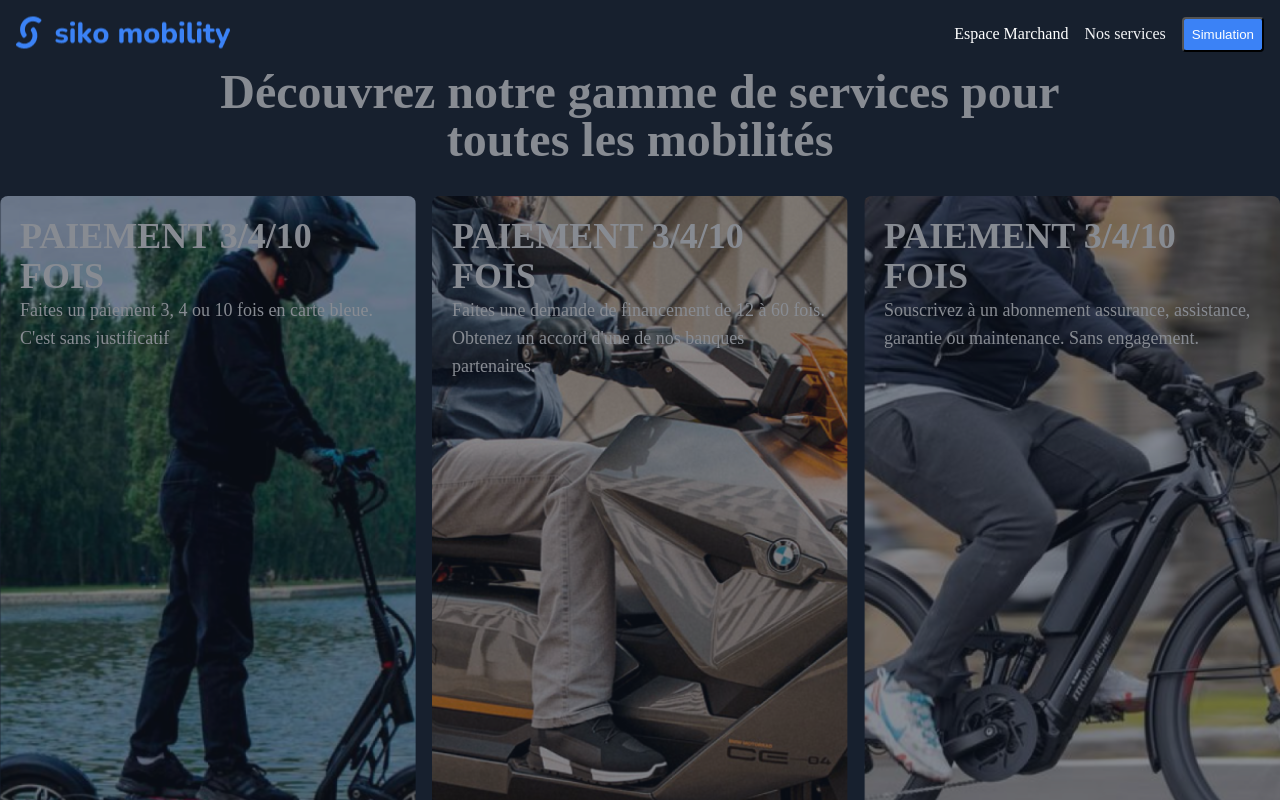
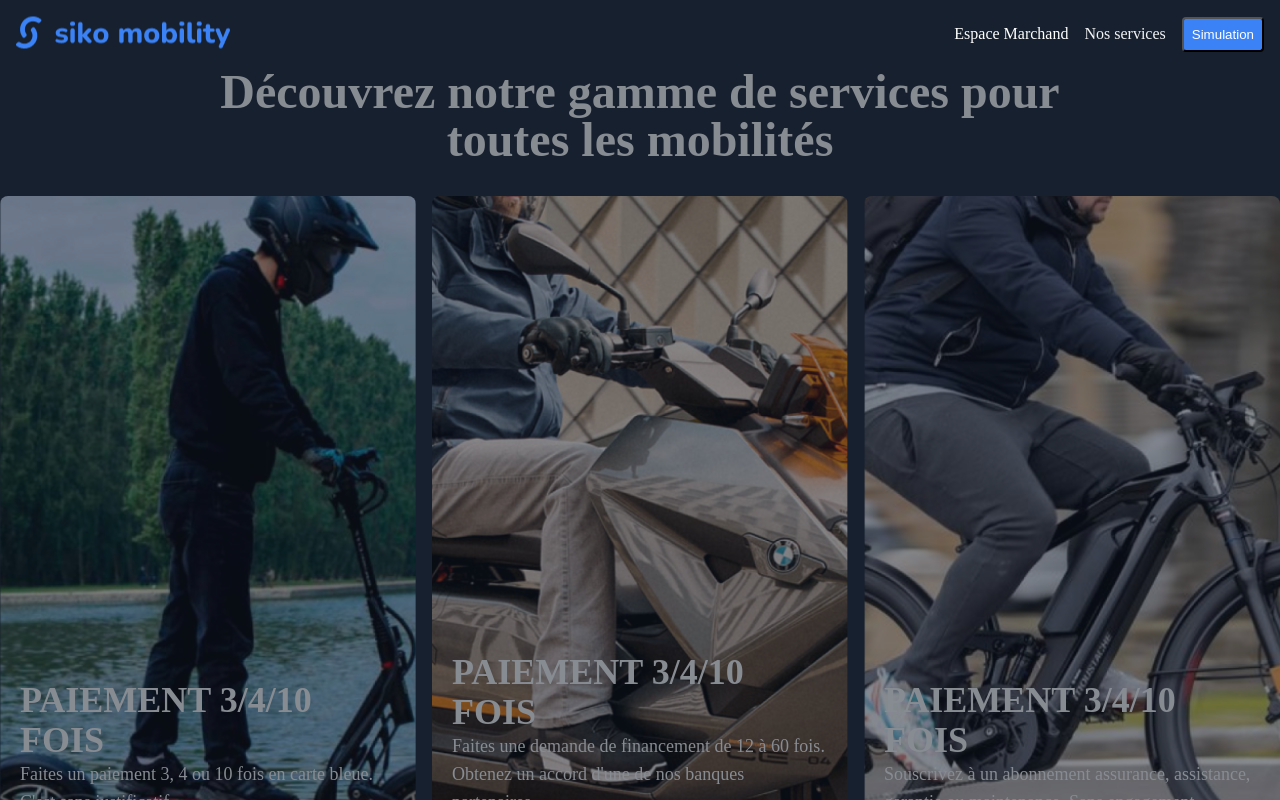
Before and after one commit to tsboudot/SikoTestTech, a React (Vite) app: page / in a window 1280 px wide. Shown: the top 800 px of the page. Built offline with nearby package versions, Linux system fonts and the light colour scheme.

Commit message:
MePmain Section Item

```diff
--- a/src/components/MainSectionItem.tsx
+++ b/src/components/MainSectionItem.tsx
@@ -21,8 +21,10 @@
 
     return (
         <section className="relative block min-w-[256px] min-h-[256px] w-full h-[80vh] rounded-lg transition transform hover:scale-105 undefined" style={sectionStyle}>
-            <div className="justify-self-end"><h2 className="text-4xl font-bold">{title}</h2></div>
-            <p className="text-lg">{text}</p>
+            <div className="flex flex-col justify-end h-full">
+                <h2 className="text-4xl font-bold">{title}</h2>
+                <p className="text-lg">{text}</p>
+            </div>
         </section>
     );
 };
```
